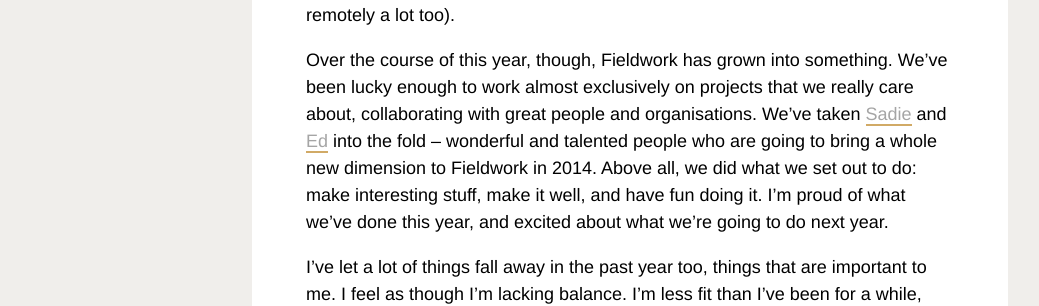
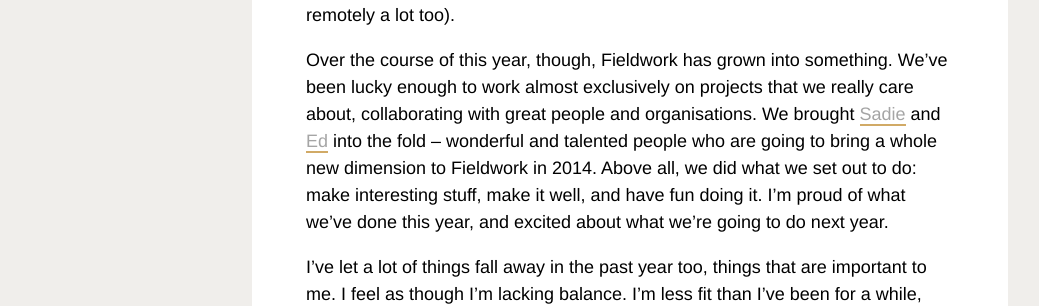
Before and after one commit to andygott/andygott.github.io, a Jekyll site: the page built from _posts/2013-12-31-being-better-in-2014.markdown, in a window 1280 px wide and 900 px high. Shown: the part 437-743 px from the top of the window, without its empty margins (10-1049 px from the left). Built offline with Jekyll 4.4.1, drawn with Linux system fonts in a browser that asks for light colours; Markdown is read by kramdown in place of the engine named in the settings.

Commit message:
Text tweak.

```diff
--- a/_posts/2013-12-31-being-better-in-2014.markdown
+++ b/_posts/2013-12-31-being-better-in-2014.markdown
@@ -8,7 +8,7 @@
 
 We started Fieldwork at the end of 2012 and, at the time, were pretty cautious about the whole thing. [Loz](http://www.becausestudio.co.uk/) and I were both doing well as separate one-man operations, and didn’t feel the need to put everything into Fieldwork. A year ago, we were only spending two or three days a week at the studio (although working remotely a lot too).
 
-Over the course of this year, though, Fieldwork has grown into something. We’ve been lucky enough to work almost exclusively on projects that we really care about, collaborating with great people and organisations. We’ve taken [Sadie](https://twitter.com/_sadieevans) and [Ed](http://aptary.com/) into the fold – wonderful and talented people who are going to bring a whole new dimension to Fieldwork in 2014. Above all, we did what we set out to do: make interesting stuff, make it well, and have fun doing it. I’m proud of what we’ve done this year, and excited about what we’re going to do next year.
+Over the course of this year, though, Fieldwork has grown into something. We’ve been lucky enough to work almost exclusively on projects that we really care about, collaborating with great people and organisations. We brought [Sadie](https://twitter.com/_sadieevans) and [Ed](http://aptary.com/) into the fold – wonderful and talented people who are going to bring a whole new dimension to Fieldwork in 2014. Above all, we did what we set out to do: make interesting stuff, make it well, and have fun doing it. I’m proud of what we’ve done this year, and excited about what we’re going to do next year.
 
 I’ve let a lot of things fall away in the past year too, things that are important to me. I feel as though I’m lacking balance. I’m less fit than I’ve been for a while, and I don’t feel I’ve initiated enough projects, either for fun or for change (not that these are mutually exclusive). When I’m striking a good balance I’m better in lots of ways: I’m more productive, optimistic, creative, sociable, content, and generally calmer with more measured responses. These things have started to slide recently.
 
```
